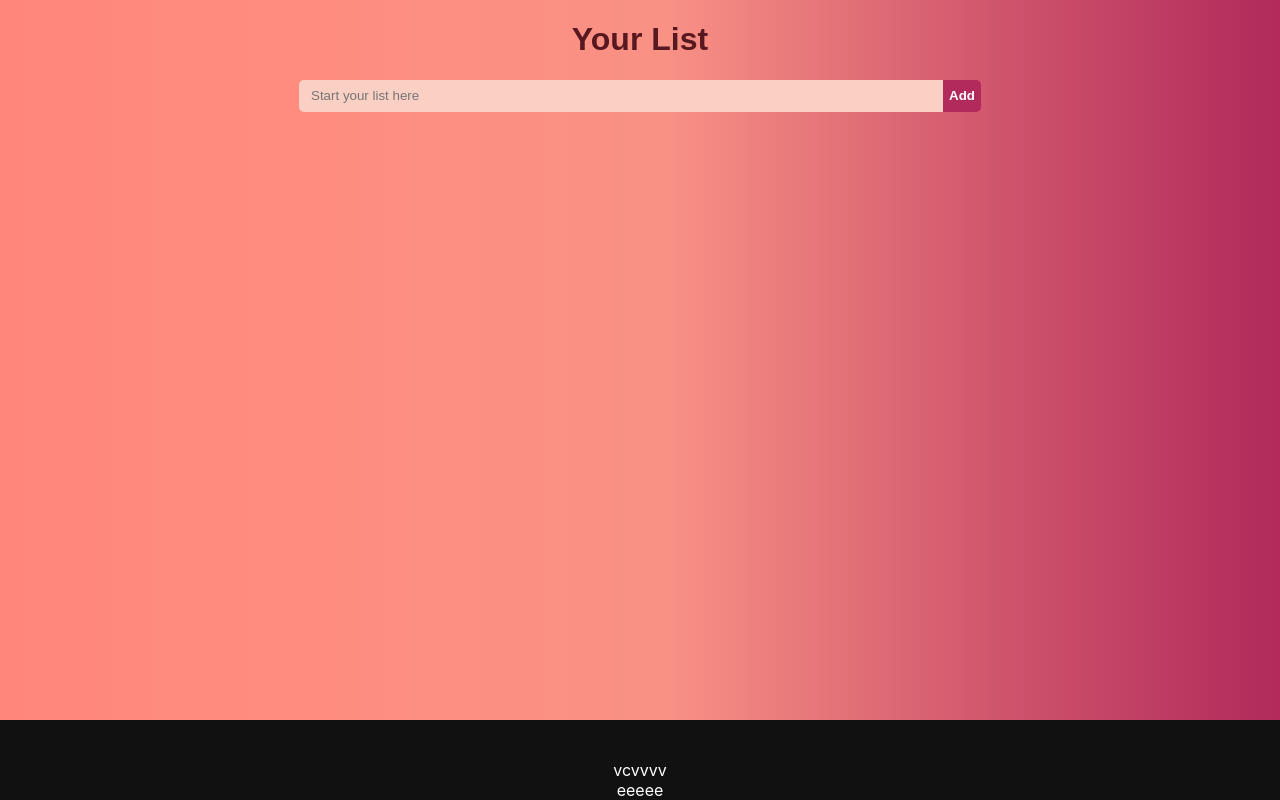
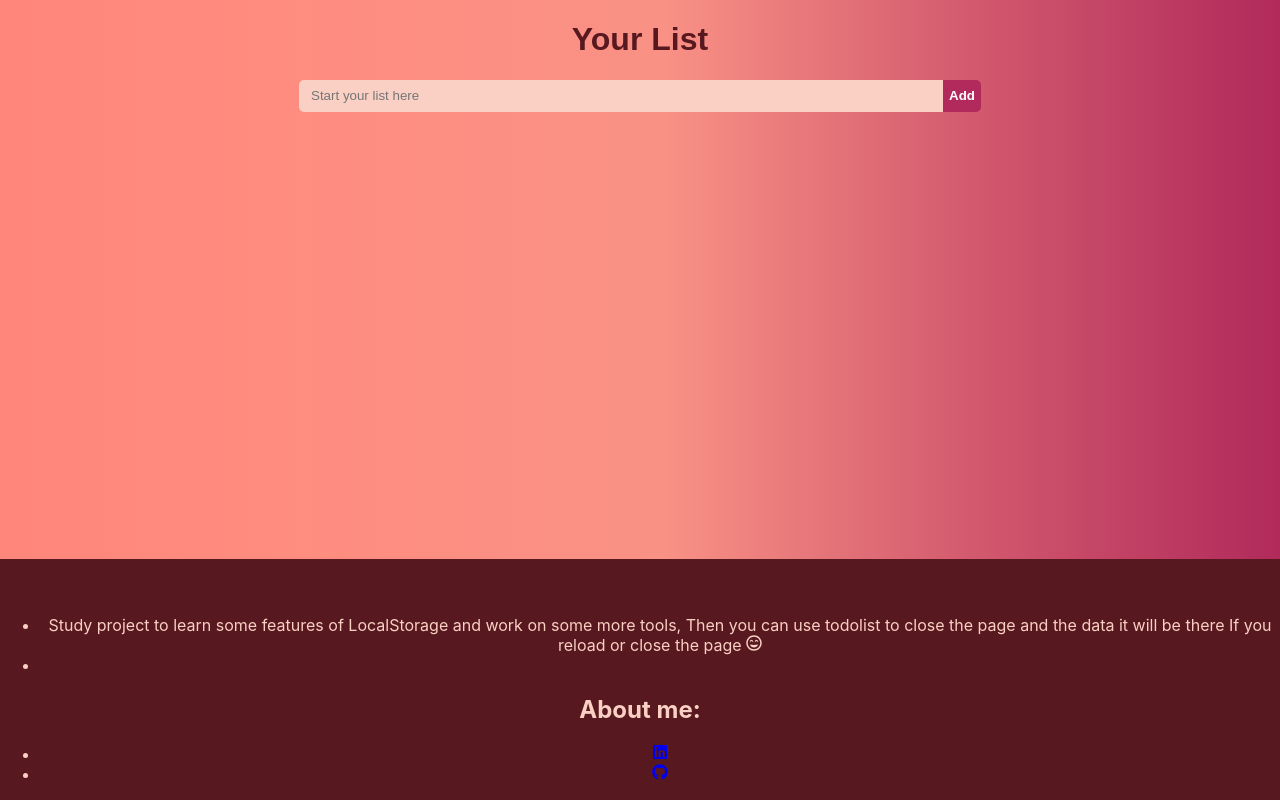
Before and after one commit to IngridAkeida/to-do-list, a React (Create React App) app: page / in a window 1280 px wide. Built offline with nearby package versions, Linux system fonts and the light colour scheme.

Commit message:
update commit

```diff
--- a/package.json
+++ b/package.json
@@ -3,11 +3,15 @@
   "version": "0.1.0",
   "private": true,
   "dependencies": {
+    "@emotion/react": "^11.10.5",
+    "@emotion/styled": "^11.10.5",
+    "@mui/material": "^5.10.16",
     "@testing-library/jest-dom": "^5.16.5",
     "@testing-library/react": "^13.4.0",
     "@testing-library/user-event": "^13.5.0",
     "react": "^18.2.0",
     "react-dom": "^18.2.0",
+    "react-icons": "^4.7.1",
     "react-scripts": "5.0.1",
     "styled-components": "^5.3.6",
     "web-vitals": "^2.1.4"
--- a/src/components/Footer.js
+++ b/src/components/Footer.js
@@ -1,15 +1,27 @@
 import { StyledFooter } from "./styledFooter";
+import {
+        FaRegGrinBeam,
+        FaLinkedin,
+        FaGithub,
+} from 'react-icons/fa';
 
 
 function Footer() {
   return (
     <StyledFooter>
-      <div>
-          vcvvvv
-      </div>
-      <div>
-            eeeee
-      </div>
+      <ul>
+        <li>Study project to learn some features of LocalStorage and work on some more tools, Then you can use todolist to close the page and the data it will be there If you reload or close the page <FaRegGrinBeam/> </li>
+        <li></li>
+      </ul>
+      <h2>About me:</h2>
+      <ul>
+        <li>
+          <a href="https://www.linkedin.com/in/ingrid-sanches/" target="_blank" rel="noreferrer"><FaLinkedin/></a>
+        </li>
+        <li>
+          <a href="https://www.linkedin.com/in/ingrid-sanches/" target="_blank" rel="noreferrer"><FaGithub/></a>
+        </li>
+      </ul>
     </StyledFooter>
   );
 }
--- a/src/components/styledFooter.js
+++ b/src/components/styledFooter.js
@@ -5,9 +5,9 @@ export const StyledFooter = styled.footer`
   bottom: 0;
   left: 0;
   right: 0;
-  background: #111;
+  background: #58181f;
   height: auto;
-  width: 100vw;
+  width: 100%;
   padding-top: 40px;
-  color: #fff;
+  color: #fad0c4;
 `
--- a/src/components/styledtodolist.js
+++ b/src/components/styledtodolist.js
@@ -22,7 +22,6 @@ export const StyledAdd = styled.button`
   border-radius : 0 5px 5px 0;
 `
 export const StyledTodoList = styled.ul`
-
   list-style-type: decimal;
   color: #58181f;
   font-weight: 700;
```
Also changed, not shown: 1 other file (tests, documents, lock files or other folders).
